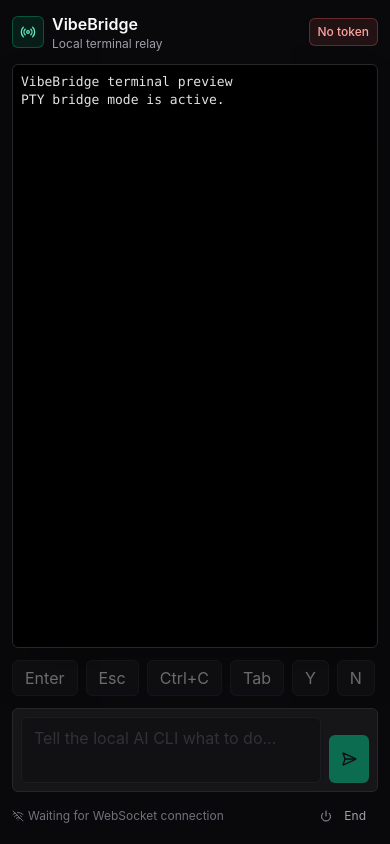
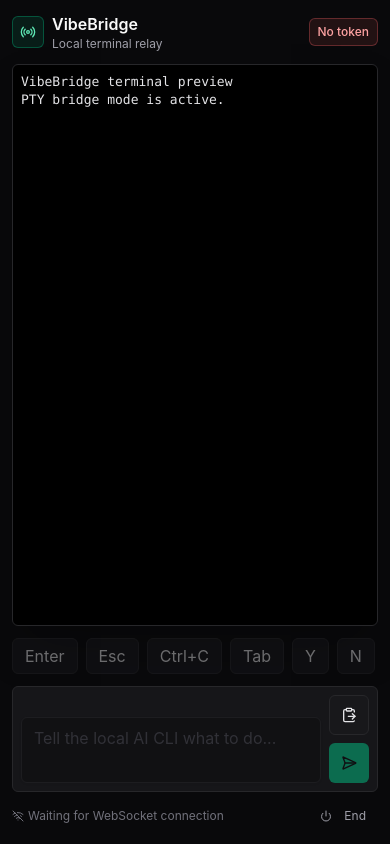
Before and after one commit to zzemy/VibeBridge, a React (Vite) app in the folder web/: page / in a window 390 px wide. Shown: the top 844 px of the page. Built offline with nearby package versions, Linux system fonts and the light colour scheme.

Commit message:
feat: add mobile paste control

```diff
--- a/web/src/components/PromptComposer.tsx
+++ b/web/src/components/PromptComposer.tsx
@@ -1,4 +1,4 @@
-import { SendHorizontal } from "lucide-react";
+import { ClipboardPaste, SendHorizontal } from "lucide-react";
 import { useRef, useState } from "react";
 import { Button } from "./ui/button";
 import { Textarea } from "./ui/textarea";
@@ -20,6 +20,23 @@
 
     onSend(trimmed);
     setValue("");
+  }
+
+  async function pasteFromClipboard() {
+    if (!navigator.clipboard?.readText) {
+      return;
+    }
+
+    const text = await navigator.clipboard.readText();
+    if (!text) {
+      return;
+    }
+
+    if (text.length > 8000 && !window.confirm("Paste more than 8,000 characters into the prompt composer?")) {
+      return;
+    }
+
+    setValue((current) => `${current}${current ? "\n" : ""}${text}`);
   }
 
   return (
@@ -44,10 +61,16 @@
           }
         }}
       />
-      <Button type="button" disabled={disabled || value.trim() === ""} className="h-12 px-3" onClick={submit}>
-        <SendHorizontal className="size-4" aria-hidden="true" />
-        <span className="sr-only">Send prompt</span>
-      </Button>
+      <div className="flex shrink-0 flex-col gap-2">
+        <Button type="button" variant="secondary" size="icon" className="size-10" onClick={pasteFromClipboard}>
+          <ClipboardPaste className="size-4" aria-hidden="true" />
+          <span className="sr-only">Paste from clipboard</span>
+        </Button>
+        <Button type="button" disabled={disabled || value.trim() === ""} size="icon" className="size-10" onClick={submit}>
+          <SendHorizontal className="size-4" aria-hidden="true" />
+          <span className="sr-only">Send prompt</span>
+        </Button>
+      </div>
     </div>
   );
 }
```
